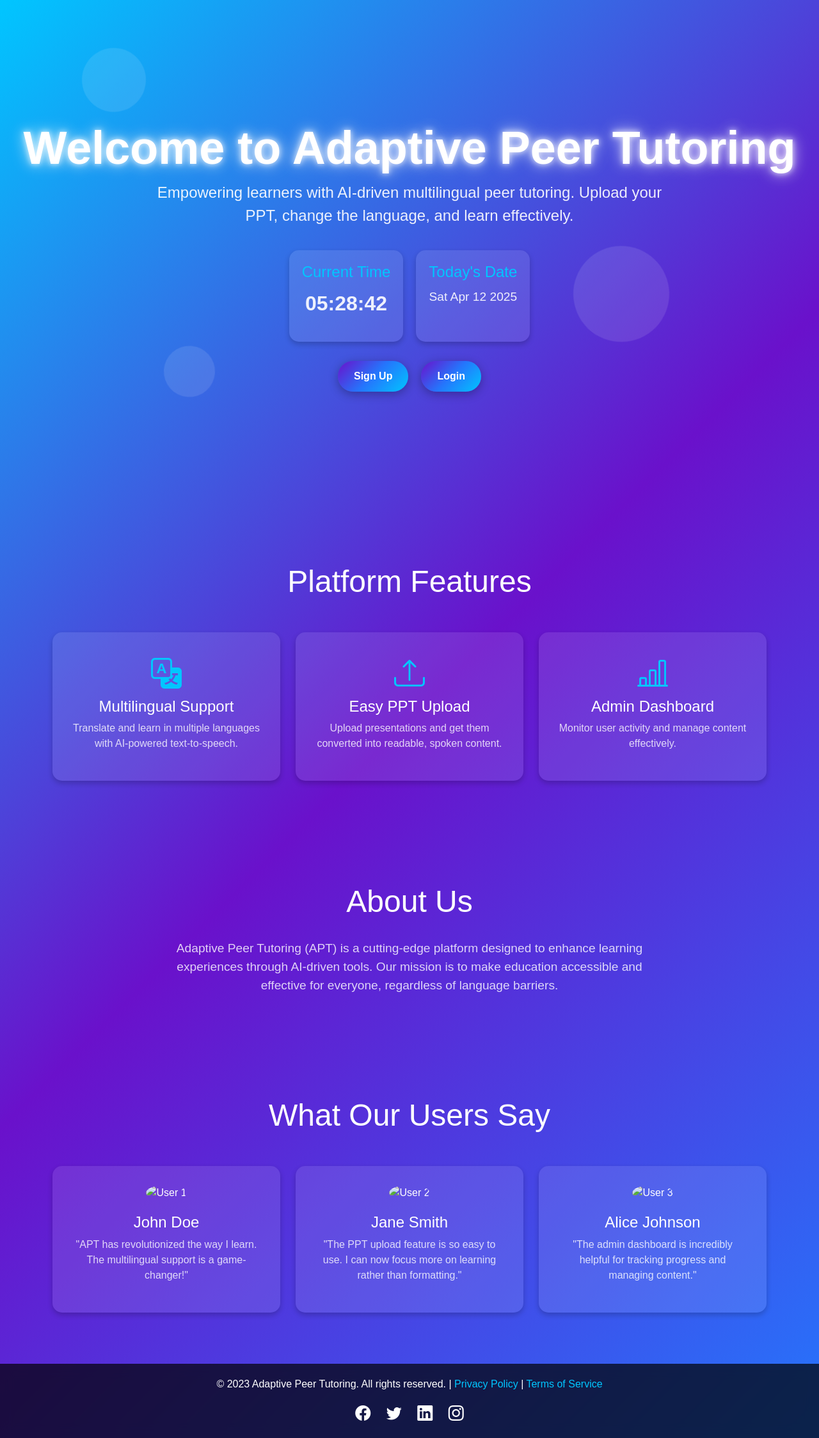
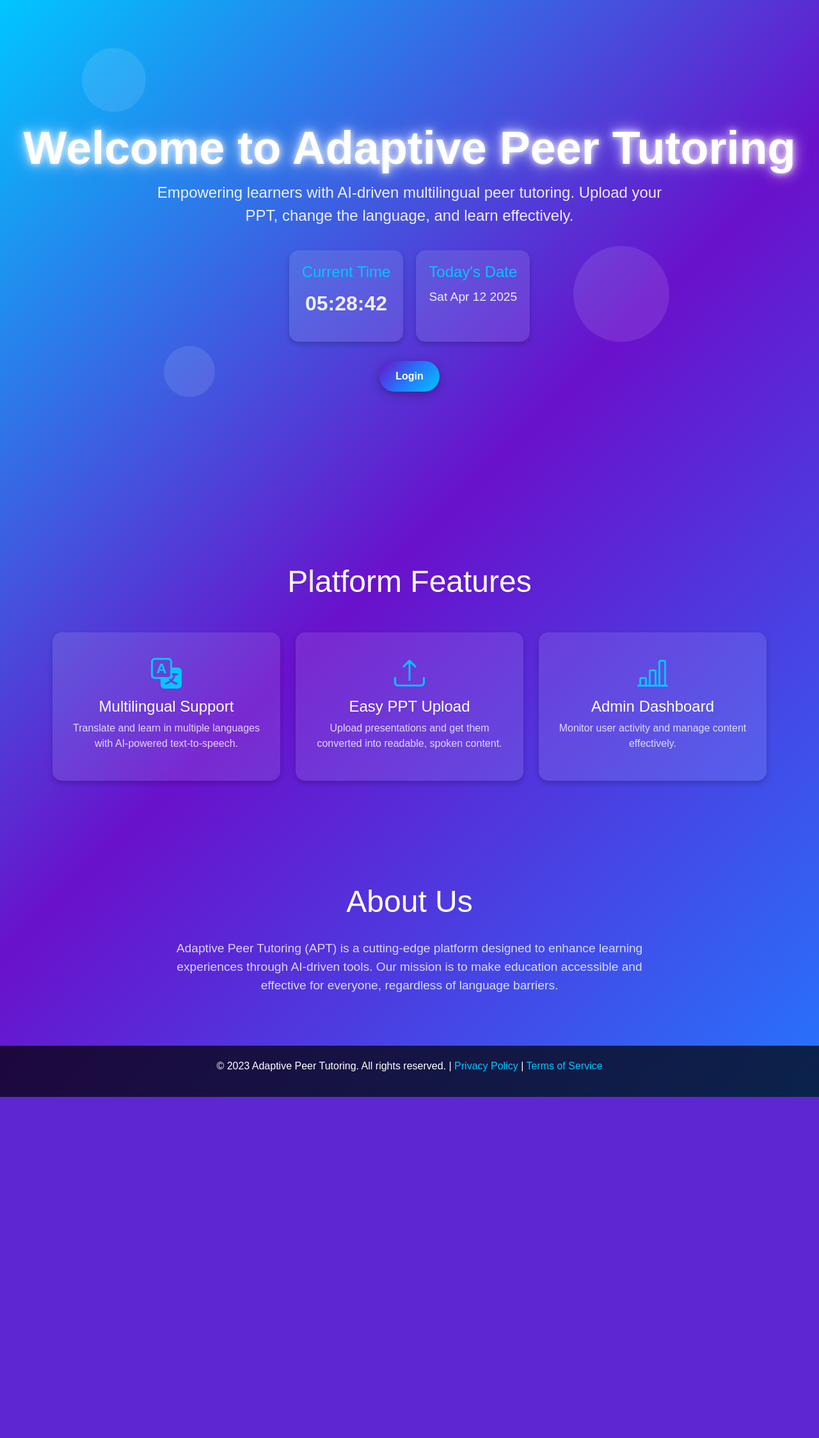
Before and after one commit to Holmes-R/Adaptive-Peer-Tutoring-Platform-Using-ML, a Django app: page / in a window 1280 px wide. Shown: the whole page at 64% size. After the commit the page ends 1714 px from the top, so only its background shows below. Run offline with Django 5.2, Linux system fonts and the light colour scheme; some libraries are stand-ins or nearby versions.

Commit message:
feat (signup) : comment signup

```diff
--- a/templates/home.html
+++ b/templates/home.html
@@ -385,7 +385,7 @@
             </div>
         </div>
         <div class="button-container">
-            <a href="{% url 'sign_in' %}" class="btn-fantasy">Sign Up</a>
+           <!--<a href="{% url 'sign_in' %}" class="btn-fantasy">Sign Up</a>-->
             <a href="{% url 'login' %}" class="btn-fantasy">Login</a>
         </div>
     </section>
@@ -429,45 +429,13 @@
     </section>
 
     <!-- Testimonials Section -->
-    <section class="testimonial-section" id="testimonials">
-        <div class="container">
-            <h2>What Our Users Say</h2>
-            <div class="row">
-                <div class="col-md-4">
-                    <div class="testimonial-box">
-                        <img src="https://via.placeholder.com/80" alt="User 1">
-                        <h4>John Doe</h4>
-                        <p>"APT has revolutionized the way I learn. The multilingual support is a game-changer!"</p>
-                    </div>
-                </div>
-                <div class="col-md-4">
-                    <div class="testimonial-box">
-                        <img src="https://via.placeholder.com/80" alt="User 2">
-                        <h4>Jane Smith</h4>
-                        <p>"The PPT upload feature is so easy to use. I can now focus more on learning rather than formatting."</p>
-                    </div>
-                </div>
-                <div class="col-md-4">
-                    <div class="testimonial-box">
-                        <img src="https://via.placeholder.com/80" alt="User 3">
-                        <h4>Alice Johnson</h4>
-                        <p>"The admin dashboard is incredibly helpful for tracking progress and managing content."</p>
-                    </div>
-                </div>
-            </div>
-        </div>
-    </section>
+
 
     <!-- Footer -->
     <footer class="footer">
         <div class="container">
             <p>&copy; 2023 Adaptive Peer Tutoring. All rights reserved. | <a href="#">Privacy Policy</a> | <a href="#">Terms of Service</a></p>
-            <div class="social-icons">
-                <a href="#"><i class="bi bi-facebook"></i></a>
-                <a href="#"><i class="bi bi-twitter"></i></a>
-                <a href="#"><i class="bi bi-linkedin"></i></a>
-                <a href="#"><i class="bi bi-instagram"></i></a>
-            </div>
+
         </div>
     </footer>
 
```
Also changed, not shown: db.sqlite3, 1 other file.
